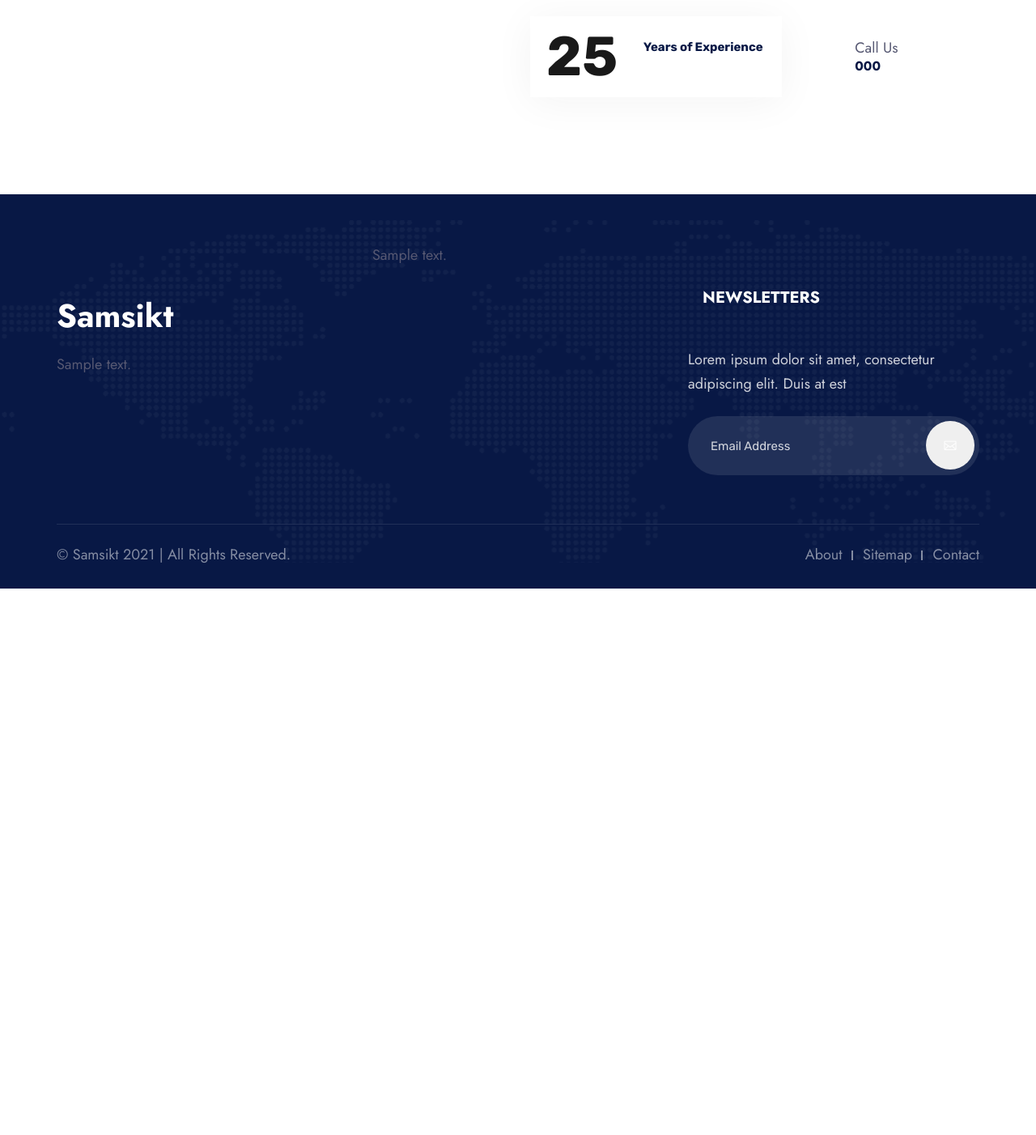
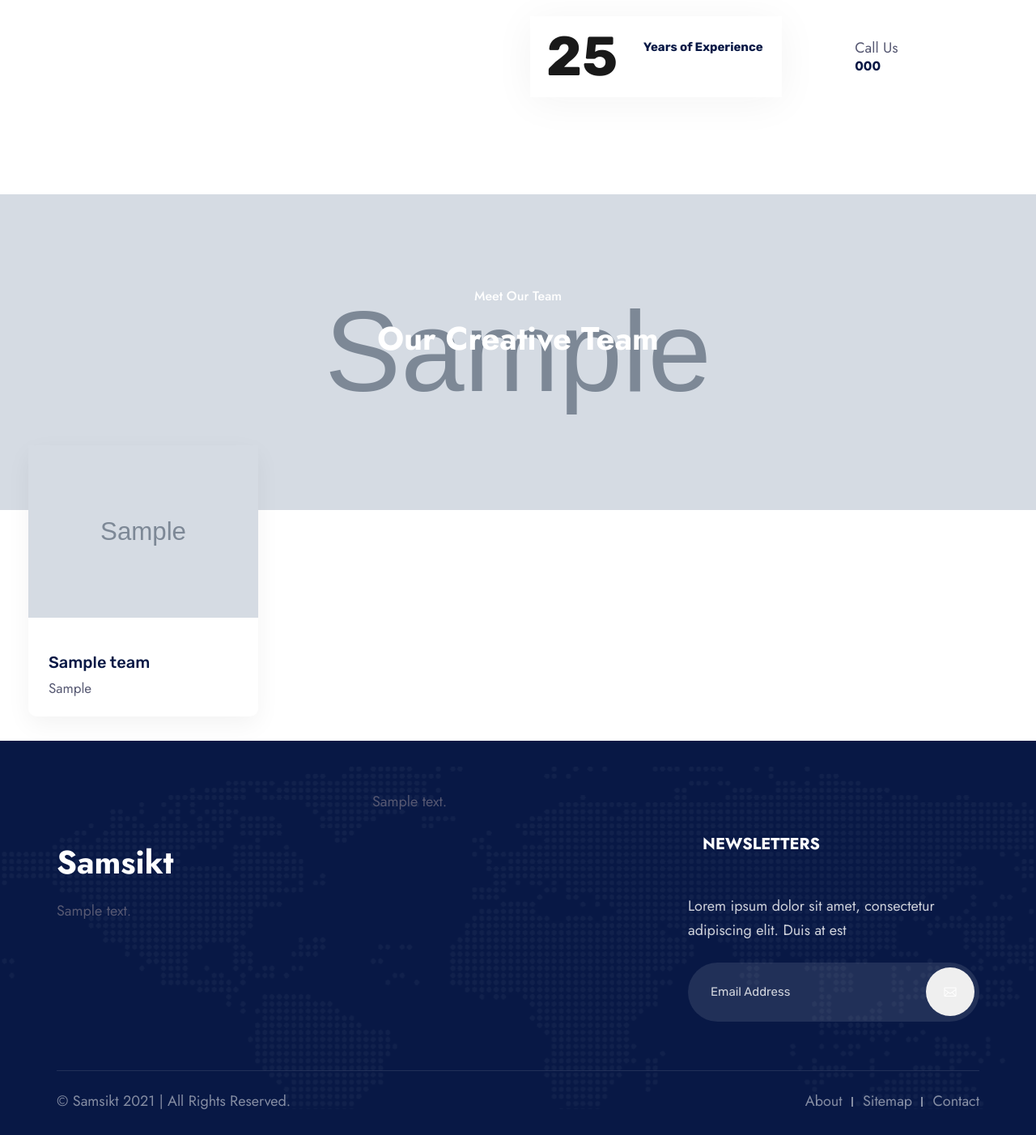
Before and after one commit to tawhidii/www.samsikt.no, a Django app: page /about-us/ in a window 1280 px wide. Shown: the part 1040-2442 px from the top of the page at 81% size. Before the commit the page ends 1767 px from the top, so only its background shows below. Run offline with Django 3.2, Linux system fonts and the light colour scheme; tables that the repository leaves empty hold one stand-in row (values such as "Sample post"); grey boxes marked "Sample" are stand-in pictures; some web fonts are replaced.

Commit message:
:triangular_flag_on_post: added Team Section  in about_us

```diff
--- a/about_us/admin.py
+++ b/about_us/admin.py
@@ -1,5 +1,6 @@
 from django.contrib import admin
 
-from .models import AboutUs
+from .models import AboutUs,TeamBanner
 
 admin.site.register(AboutUs)
+admin.site.register(TeamBanner)
--- a/about_us/models.py
+++ b/about_us/models.py
@@ -2,8 +2,8 @@ from django.db import models
 
 
 class AboutUs(models.Model):
-    about_us_banner = models.ImageField(upload_to='uploads/about_us')
-    about_title = models.CharField(max_length=300)
+    about_us_banner = models.ImageField(upload_to='uploads/about_us', help_text='Insert about us banner')
+    about_title = models.CharField(max_length=300, help_text='')
     about_description = models.TextField()
     about_image = models.ImageField(upload_to='uploads/about_us')
     video_thumbnail = models.ImageField(upload_to='uploads/about_us')
@@ -15,3 +15,23 @@ class AboutUs(models.Model):
 
     def __str__(self):
         return self.about_title
+
+
+class Teams(models.Model):
+    name = models.CharField(max_length=100, help_text='Enter team member name')
+    team_image = models.ImageField(upload_to='uploads/teams')
+    designation = models.CharField(max_length=100)
+
+
+class TeamBanner(Teams):
+    teams_banner = models.ImageField(upload_to='uploads/about_us', help_text='Insert Team banner')
+
+    class Meta:
+        verbose_name_plural = 'Team Section '
+
+    def __str__(self):
+        return self.name
+
+    @property
+    def get_banner(self):
+        return self.teams_banner.url
--- a/about_us/templates/about/about_us.html
+++ b/about_us/templates/about/about_us.html
@@ -70,5 +70,38 @@
             </div>
         </section>
         <!-- About End -->
+        <!-- Team Start -->
+        <section class="team-bg" style="background-image: url({{ banner }});">
+            <div class="container">
+                <div class="row">
+                    <div class="col-md-12 text-center">
+                        <h6 class="sub-title text-capitalize white">Meet Our Team</h6>
+                        <h2 class="sec-title white">Our Creative Team</h2>
+                    </div>
+                </div>
+            </div>
+        </section>
+        <section class="team-section-1">
+            <div class="container-fluid">
+                <div class="row">
+                    <div class="col-lg-12">
+                        <div class="team-slider owl-carousel">
+                            {% for team in teams %}
+                                <div class="team-item-01">
+                                    <div class="tm-thumb">
+                                        <img src="{{ team.team_image.url }}" alt="">
+                                    </div>
+                                    <div class="tm-content">
+                                        <h5><a href="#">{{ team.name }}</a></h5>
+                                        <p>{{ team.designation }}</p>
+                                    </div>
+                            </div>
+                            {% endfor %}
+                        </div>
+                    </div>
+                </div>
+            </div>
+        </section>
+        <!-- Team End -->
 
 {% endblock %}
--- a/about_us/views.py
+++ b/about_us/views.py
@@ -1,12 +1,18 @@
 from django.shortcuts import render
 
-from .models import AboutUs
+from .models import AboutUs, Teams,TeamBanner
 
 
 def about_us_page(request):
     about = AboutUs.objects.last()
-    print(about)
+    teams = Teams.objects.all()
+    banner = TeamBanner.objects.last()
+
+
     context = {
-        'about': about
+        'about': about,
+        'teams': teams,
+        'banner': banner.get_banner,
+
     }
     return render(request, 'about/about_us.html', context)
```
Also changed, not shown: about_us/migrations/0001_initial.py, about_us/migrations/0002_aboutus_phone_no.py (deleted), about_us/migrations/0002_auto_20210716_1600.py (added), about_us/migrations/0003_aboutus_about_us_banner.py (deleted), home/migrations/0001_initial.py, home/migrations/0002_services.py (deleted), home/migrations/0003_auto_20210711_0743.py (deleted), home/migrations/0004_services_service_details.py (deleted), home/migrations/0005_auto_20210711_0752.py (deleted), settings/migrations/0001_initial.py, settings/migrations/0002_auto_20210710_1235.py (deleted), uploads/uploads/about_us/Rest-1_VrQAiIY.png (added), uploads/uploads/teams/chat-1.png (added), uploads/uploads/teams/chat-1_3z7t7dF.png (added), 1 more files.
